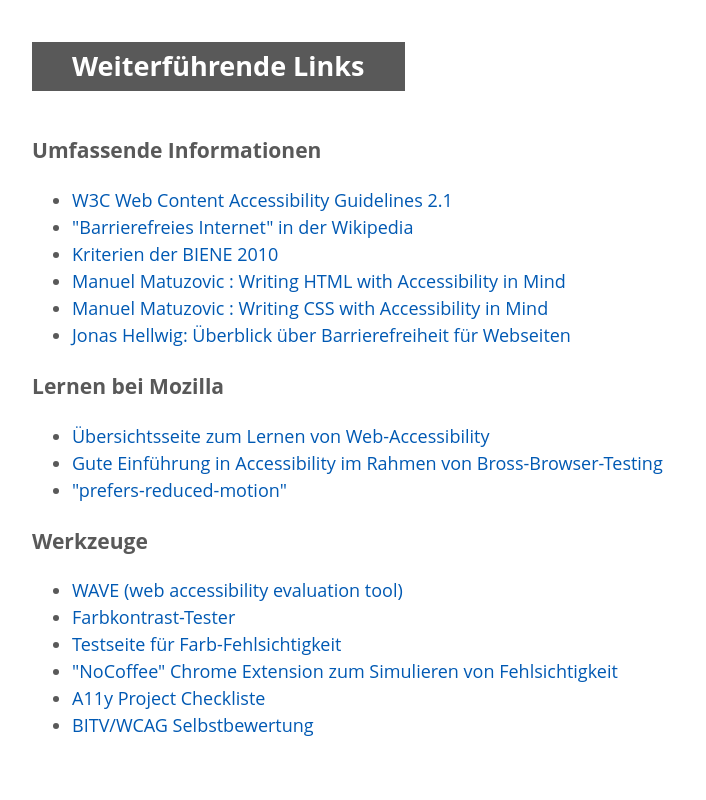
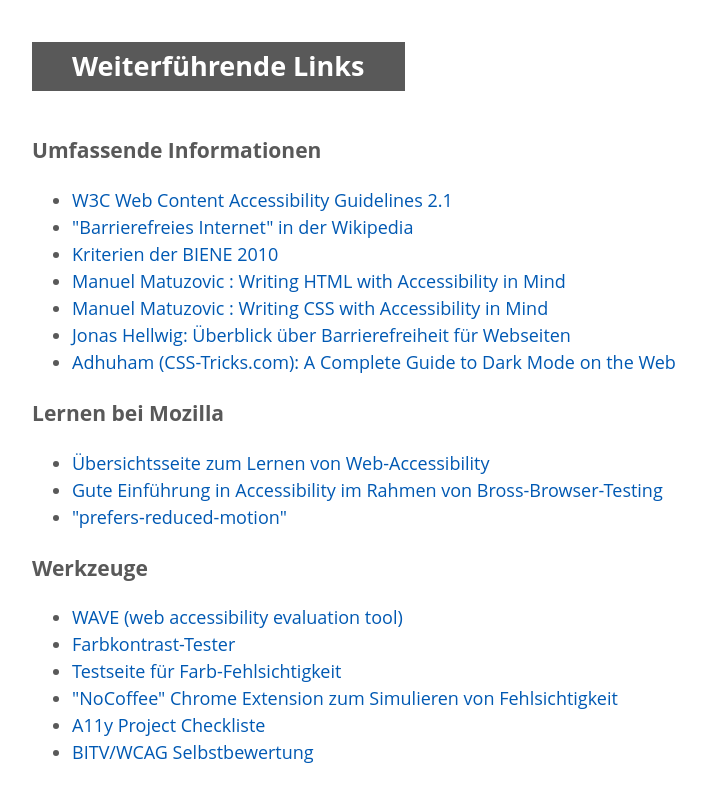
Before and after one commit to benjaminwand/Web-accessibility_101, a plain HTML site: page index.html in a window 1280 px wide. Shown: the part 7054-7854 px from the top of the page, without its empty margins (208-914 px from the left). Before the commit the page ends 7827 px from the top, so only its background shows below. Drawn offline with Linux system fonts and the light colour scheme.

Commit message:
link zu A Complete Guide to Dark Mode on the Web (css-tricks)

```diff
--- a/index.html
+++ b/index.html
@@ -423,6 +423,12 @@
           >Jonas Hellwig: Überblick über Barrierefreiheit für Webseiten</a
         >
       </li>
+      <li>
+        <a
+          href="https://css-tricks.com/a-complete-guide-to-dark-mode-on-the-web/"
+          >Adhuham (CSS-Tricks.com): A Complete Guide to Dark Mode on the Web</a
+        >
+      </li>
     </ul>
 
     <h3>Lernen bei Mozilla</h3>
```
